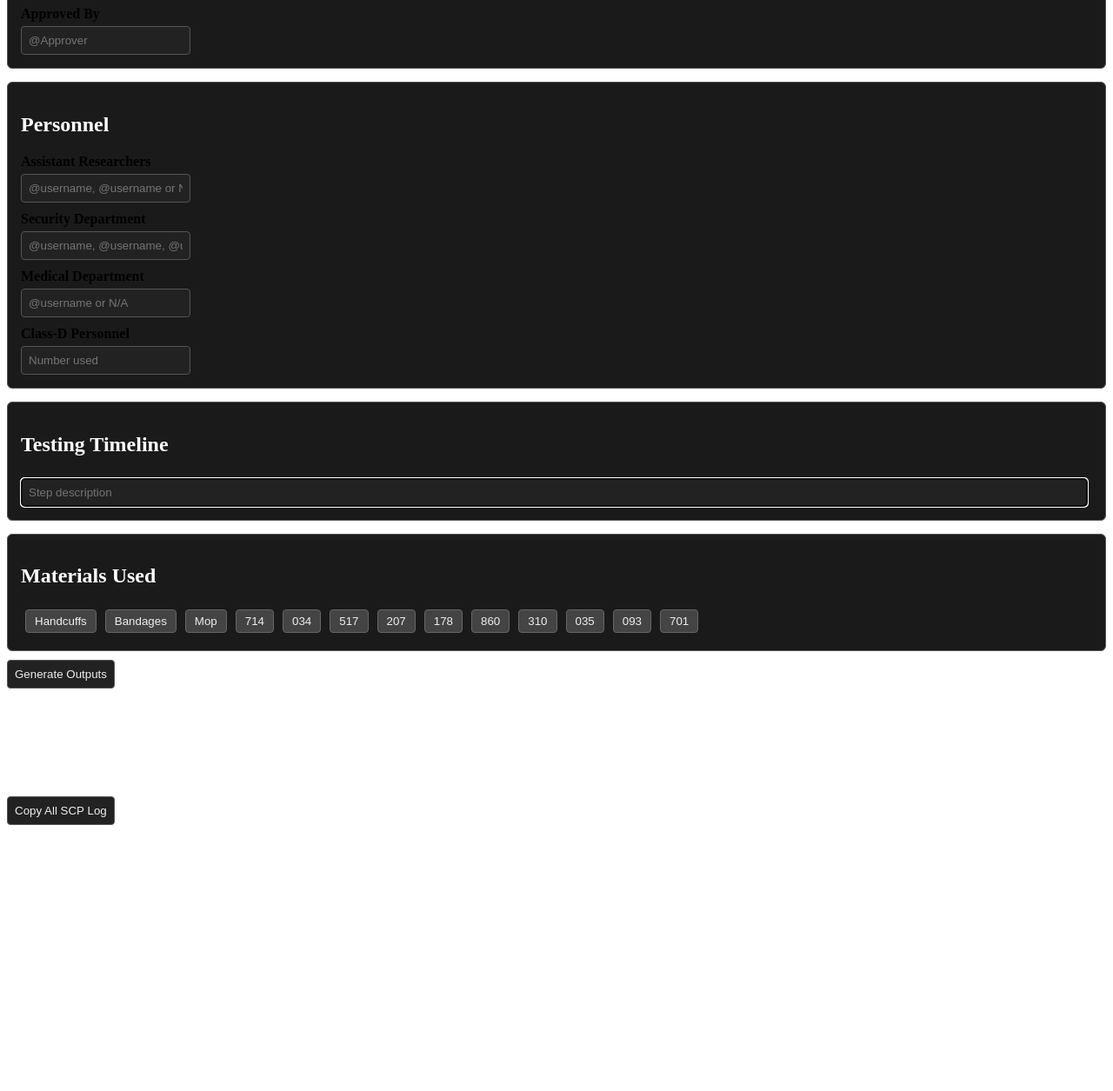
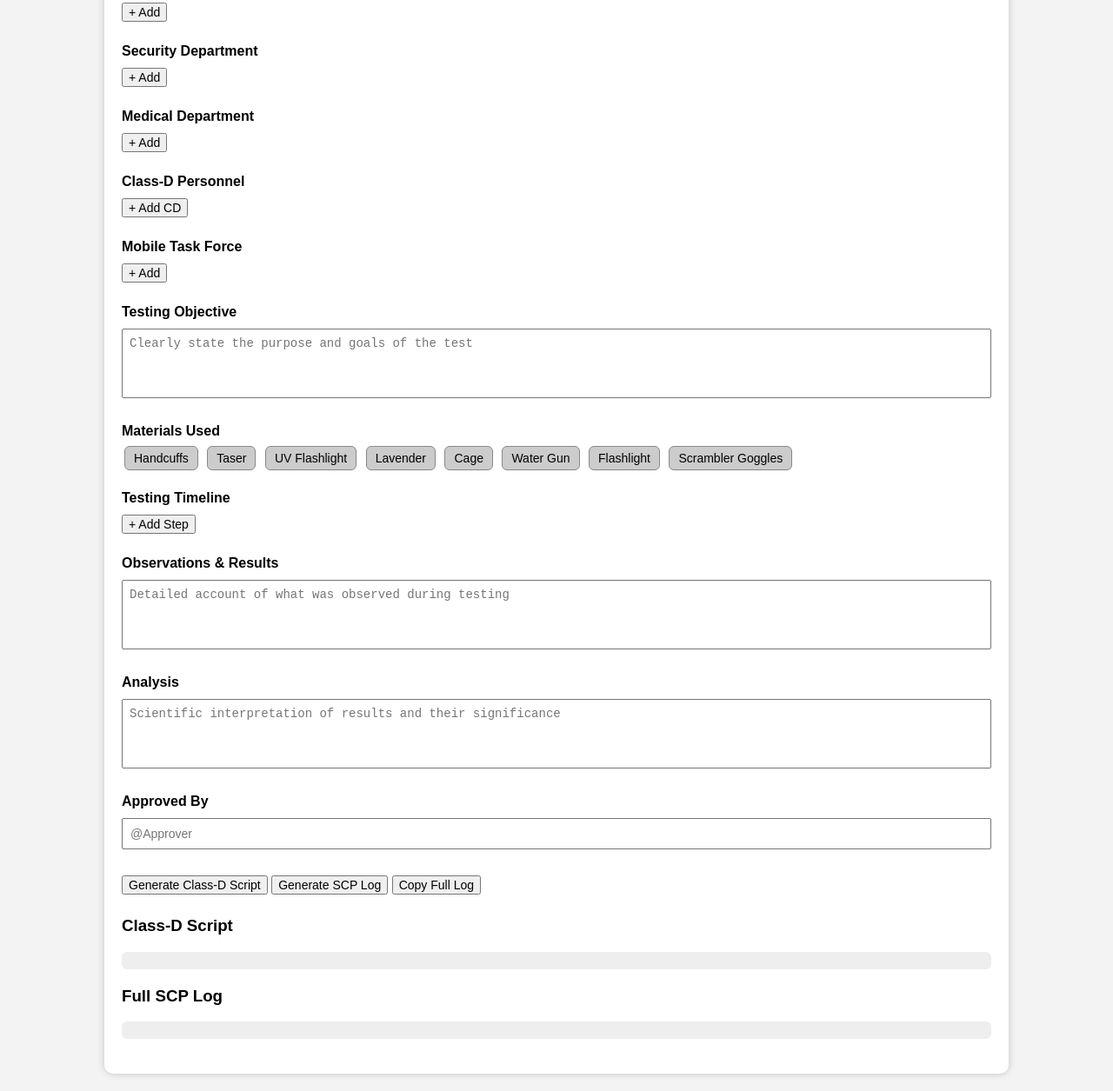
Before and after one commit to nubersgg/SRI, a plain HTML site: page index.html in a window 1280 px wide. Shown: the part 461-1716 px from the top of the page at 87% size. Before the commit the page ends 1418 px from the top, so only its background shows below. Drawn offline with Linux system fonts and the light colour scheme.

Commit message:
Update index.html

```diff
--- a/index.html
+++ b/index.html
@@ -2,210 +2,311 @@
 <html lang="en">
 <head>
 <meta charset="UTF-8">
-<link rel="icon" type="image/png" href="favicon.ico">
+<title>SCP Test Generator</title>
+<link rel="icon" type="image/x-icon" href="main/favicon.ico">
 <style>
+  body {
+    font-family: Arial, sans-serif;
+    background: #f3f3f3;
+    margin: 0;
+    padding: 20px;
+  }
+  h1 { text-align: center; }
+  .container {
+    max-width: 1000px;
+    margin: auto;
+    background: white;
+    padding: 20px;
+    border-radius: 10px;
+    box-shadow: 0 0 8px rgba(0,0,0,0.2);
+  }
+  .section {
+    margin-bottom: 20px;
+  }
+  label {
+    font-weight: bold;
+    display: block;
+    margin-bottom: 5px;
+  }
+  input, textarea, button {
+    font-size: 14px;
+    margin: 5px 0;
+  }
+  input[type="text"] {
+    width: 100%;
+    padding: 8px;
+    box-sizing: border-box;
+  }
+  textarea {
+    width: 100%;
+    min-height: 80px;
+    resize: none;
+    overflow-y: hidden;
+    padding: 8px;
+    box-sizing: border-box;
+  }
+  .dynamic-inputs input {
+    display: block;
+    margin-bottom: 5px;
+  }
+  .output {
+    background: #eee;
+    padding: 10px;
+    border-radius: 6px;
+    white-space: pre-wrap;
+  }
+  .copy-btn {
+    margin-left: 10px;
+    font-size: 12px;
+  }
+  .material-btn {
+    margin: 3px;
+    padding: 5px 10px;
+    border: 1px solid #888;
+    border-radius: 6px;
+    cursor: pointer;
+    background: #ccc;
+  }
+  .material-btn.selected {
+    background: green;
+    color: white;
+  }
+</style>
+</head>
+<body>
+<div class="container">
+  <h1>SCP Test Generator</h1>
+
+  <!-- Tab Name -->
   <div class="section">
     <label>Save/Tab Name</label>
     <input id="tabName" type="text" placeholder="Enter tab name and press Enter">
   </div>
 
-<script>
-document.getElementById("tabName").addEventListener("keydown", function(e) {
-  if (e.key === "Enter") {
-    document.title = this.value || "SCP Test Generator"; // fallback if empty
-  }
-});
-</script>
-body { font-family: Arial, sans-serif; background: #111; color: #eee; padding: 20px; }
-h1,h2 { color: #fff; }
-label { display: block; margin-top: 10px; font-weight: bold; }
-input, textarea, button { margin-top: 5px; padding: 8px; border-radius: 4px; border: 1px solid #555; background: #222; color: #eee; }
-button { cursor: pointer; margin-top: 10px; }
-.section { border:1px solid #555; border-radius:6px; padding:15px; margin-top:15px; background:#1a1a1a; }
-.row { display: flex; gap:10px; flex-wrap: wrap; }
-.row input { flex:1; min-width:100px; }
-.output { margin-top:20px; padding:15px; border:1px solid #444; border-radius:6px; background:#1a1a1a; white-space: pre-wrap; max-width:800px; }
-.line { margin:10px 0; padding:8px; background:#222; border-radius:4px; display:flex; justify-content:space-between; align-items:center; }
-.line span { flex:1; margin-right:10px; }
-.copy-btn { background:#444; border:1px solid #666; padding:5px 10px; border-radius:4px; cursor:pointer; color:#eee; }
-.timeline-step { display:flex; margin-top:5px; }
-.timeline-step input { flex:1; margin-right:5px; }
-.material-btn { margin:5px; background:#444; border:1px solid #666; color:#eee; padding:5px 10px; border-radius:4px; cursor:pointer; }
-.material-btn.selected { background:#28a745; }
-</style>
-</head>
-<body>
-<h1>SCP Test Generator</h1>
+  <!-- Basic Info -->
+  <div class="section">
+    <label>Host</label>
+    <input id="host" type="text" placeholder="@Host">
 
-<!-- Basic Info Row -->
-<div class="section row">
-  <div style="flex:1;"><label>Host</label><input type="text" id="host" placeholder="@YourName"></div>
-  <div style="flex:1;"><label>SCP Number</label><input type="text" id="scp" placeholder="e.g., 096"></div>
-  <div style="flex:1;"><label>Classification</label><input type="text" id="class" placeholder="e.g., KETER"></div>
-</div>
+    <label>SCP</label>
+    <input id="scp" type="text" placeholder="SCP-###">
 
-<!-- Testing Objective & Analysis -->
-<div class="section">
-  <label>Testing Objective</label>
-  <textarea id="goal" placeholder="Clearly state the purpose and goals of the test"></textarea>
-
-  <label>Observations & Results</label>
-  <textarea id="observations" placeholder="Detailed account of what was observed during testing"></textarea>
-
-  <label>Analysis</label>
-  <textarea id="analysis" placeholder="Scientific interpretation of results and their significance"></textarea>
-
-
-<style>
-/* Make textarea full width */
-textarea {
-  width: 100%;           /* take full width of container */
-  box-sizing: border-box; /* include padding and border in width */
-  min-height: 35px;      /* initial height */
-  overflow-y: hidden;     /* hide scrollbar (for auto-resize) */
-}
-</style>
-<script>
-// Auto-resize function
-function autoResizeTextarea(textarea) {
-  textarea.style.height = 'auto';                     // reset height
-  textarea.style.height = textarea.scrollHeight + 'px'; // expand to fit content
-}
-
-// Apply to all 3 textareas
-const textareas = ['goal', 'observations', 'analysis'];
-textareas.forEach(id => {
-  const ta = document.getElementById(id);
-  ta.style.overflowY = 'hidden'; // hide scrollbar
-  ta.addEventListener('input', () => autoResizeTextarea(ta));
-  autoResizeTextarea(ta); // set initial height
-});
-</script>
-
-  <label>Approved By</label>
-  <input type="text" id="approved" placeholder="@Approver">
+    <label>Classification</label>
+    <input id="classification" type="text" placeholder="Euclid/Keter/etc">
   </div>
 
   <!-- Personnel -->
   <div class="section">
-<h2>Personnel</h2>
     <label>Assistant Researchers</label>
-<input type="text" id="assistants" placeholder="@username, @username or N/A">
+    <div id="assistantResearchers" class="dynamic-inputs"></div>
+    <button onclick="addInput('assistantResearchers')">+ Add</button>
+  </div>
+  <div class="section">
     <label>Security Department</label>
-<input type="text" id="security" placeholder="@username, @username, @username">
+    <div id="securityDept" class="dynamic-inputs"></div>
+    <button onclick="addInput('securityDept')">+ Add</button>
+  </div>
+  <div class="section">
     <label>Medical Department</label>
-<input type="text" id="medical" placeholder="@username or N/A">
+    <div id="medicalDept" class="dynamic-inputs"></div>
+    <button onclick="addInput('medicalDept')">+ Add</button>
+  </div>
+  <div class="section">
     <label>Class-D Personnel</label>
-<input type="text" id="classd" placeholder="Number used">
+    <div id="classD" class="dynamic-inputs"></div>
+    <button onclick="addInput('classD', true)">+ Add CD</button>
+  </div>
+  <div class="section">
+    <label>Mobile Task Force</label>
+    <div id="mtf" class="dynamic-inputs"></div>
+    <button onclick="addInput('mtf')">+ Add</button>
+  </div>
+
+  <!-- Testing Objective -->
+  <div class="section">
+    <label>Testing Objective</label>
+    <textarea id="goal" placeholder="Clearly state the purpose and goals of the test"></textarea>
+  </div>
+
+  <!-- Materials -->
+  <div class="section">
+    <label>Materials Used</label>
+    <div id="materials">
+      <button class="material-btn" onclick="toggleMaterial(this)">Handcuffs</button>
+      <button class="material-btn" onclick="toggleMaterial(this)">Taser</button>
+      <button class="material-btn" onclick="toggleMaterial(this)">UV Flashlight</button>
+      <button class="material-btn" onclick="toggleMaterial(this)">Lavender</button>
+      <button class="material-btn" onclick="toggleMaterial(this)">Cage</button>
+      <button class="material-btn" onclick="toggleMaterial(this)">Water Gun</button>
+      <button class="material-btn" onclick="toggleMaterial(this)">Flashlight</button>
+      <button class="material-btn" onclick="toggleMaterial(this)">Scrambler Goggles</button>
+    </div>
   </div>
 
   <!-- Timeline -->
   <div class="section">
-<h2>Testing Timeline</h2>
-<div id="timelineContainer"></div>
+    <label>Testing Timeline</label>
+    <div id="timeline" class="dynamic-inputs"></div>
+    <button onclick="addInput('timeline')">+ Add Step</button>
   </div>
 
-<!-- Materials Used -->
+  <!-- Observations -->
   <div class="section">
-<h2>Materials Used</h2>
-<div id="materialsContainer"></div>
+    <label>Observations & Results</label>
+    <textarea id="observations" placeholder="Detailed account of what was observed during testing"></textarea>
   </div>
 
-<button onclick="generateAll()">Generate Outputs</button>
+  <!-- Analysis -->
+  <div class="section">
+    <label>Analysis</label>
+    <textarea id="analysis" placeholder="Scientific interpretation of results and their significance"></textarea>
+  </div>
 
-<h2>Class-D Script</h2>
-<div id="scriptOutput" class="output" style="display:none;"></div>
+  <!-- Approval -->
+  <div class="section">
+    <label>Approved By</label>
+    <input id="approved" type="text" placeholder="@Approver">
+  </div>
 
-<h2>Full SCP Log</h2>
-<button onclick="copyAllLog()">Copy All SCP Log</button>
-<div id="logOutput" class="output" style="display:none;"></div>
+  <!-- Generate Buttons -->
+  <div class="section">
+    <button onclick="generateClassD()">Generate Class-D Script</button>
+    <button onclick="generateLog()">Generate SCP Log</button>
+    <button onclick="copyAll()">Copy Full Log</button>
+  </div>
+
+  <!-- Output -->
+  <div class="section">
+    <h3>Class-D Script</h3>
+    <div id="classDOutput" class="output"></div>
+  </div>
+  <div class="section">
+    <h3>Full SCP Log</h3>
+    <div id="logOutput" class="output"></div>
+  </div>
+</div>
 
 <script>
-const formatPersonnel=input=>input.trim()===""?"N/A":input.trim();
+/* Tab renaming */
+document.getElementById("tabName").addEventListener("keydown", function(e) {
+  if (e.key === "Enter") {
+    document.title = this.value || "SCP Test Generator";
+  }
+});
 
-const timelineContainer=document.getElementById("timelineContainer");
-function addTimelineStep(value=""){
-  const div=document.createElement("div"); div.className="timeline-step";
-  const input=document.createElement("input"); input.type="text"; input.value=value; input.placeholder="Step description";
-  input.onkeydown=function(e){
-    if(e.key==="Enter"){ e.preventDefault(); addTimelineStep(); this.blur(); timelineContainer.lastChild.querySelector("input").focus(); }
-    else if(e.key==="Backspace" && this.value===""){ e.preventDefault(); if(timelineContainer.children.length>1){ timelineContainer.removeChild(div); timelineContainer.lastChild.querySelector("input").focus(); }}
-  };
-  div.appendChild(input); timelineContainer.appendChild(div); input.focus();
+/* Auto-resize textareas */
+function autoResizeTextarea(textarea) {
+  textarea.style.height = "auto";
+  textarea.style.height = textarea.scrollHeight + "px";
 }
-addTimelineStep(); // start with one step
+["goal","observations","analysis"].forEach(id=>{
+  const ta = document.getElementById(id);
+  ta.style.overflowY = "hidden";
+  ta.addEventListener("input",()=>autoResizeTextarea(ta));
+  autoResizeTextarea(ta);
+});
 
-// Materials Used
-const materialsList=["Handcuffs", "Bandages", "Mop", "714", "034", "517", "207", "178", "860", "310", "035", "093", "701"];
-const materialsContainer=document.getElementById("materialsContainer");
-materialsList.forEach(item=>{
-  const btn=document.createElement("button"); btn.textContent=item; btn.className="material-btn";
-  btn.onclick=()=>{ btn.classList.toggle("selected"); };
-  materialsContainer.appendChild(btn);
+/* Dynamic inputs (timeline + personnel) */
+function addInput(containerId, isClassD=false) {
+  const container = document.getElementById(containerId);
+  const input = document.createElement("input");
+  input.type = "text";
+  if (isClassD) {
+    input.placeholder = "CD" + (container.children.length+1) + " - @player";
+  } else {
+    input.placeholder = "@player";
+  }
+  input.addEventListener("keydown", function(e){
+    if (e.key === "Enter") {
+      e.preventDefault();
+      addInput(containerId, isClassD);
+      container.lastChild.focus();
+    }
+    if (e.key === "Backspace" && this.value === "") {
+      e.preventDefault();
+      this.remove();
+    }
   });
-function getSelectedMaterials(){
-  const selected=[]; document.querySelectorAll("#materialsContainer button.selected").forEach(b=>selected.push(b.textContent));
-  return selected.length>0?selected.join(", "):"N/A";
+  container.appendChild(input);
 }
 
-// Copy functions
-function copyLine(text){navigator.clipboard.writeText(text);}
-function copyAllLog(){navigator.clipboard.writeText(document.getElementById("logOutput").textContent);}
+/* Materials toggle */
+function toggleMaterial(btn) {
+  btn.classList.toggle("selected");
+}
 
-// Generate outputs
-function generateAll(){
-  const host=formatPersonnel(document.getElementById("host").value);
-  const scp=document.getElementById("scp").value||"###";
-  const classification=document.getElementById("class").value||"Unclassified";
-  const goal=document.getElementById("goal").value||"[goal not specified]";
-  const observations=document.getElementById("observations").value||"N/A";
-  const analysis=document.getElementById("analysis").value||"N/A";
-  const approved=formatPersonnel(document.getElementById("approved").value);
-  const assistants=formatPersonnel(document.getElementById("assistants").value);
-  const security=formatPersonnel(document.getElementById("security").value);
-  const medical=formatPersonnel(document.getElementById("medical").value);
-  const classd=formatPersonnel(document.getElementById("classd").value);
-  const materials=getSelectedMaterials();
+/* Copy */
+function copyText(text) {
+  navigator.clipboard.writeText(text);
+}
 
-  // timeline steps
-  let timelineSteps=[];
-  timelineContainer.querySelectorAll("input").forEach((inp,i)=>{ if(inp.value.trim()!=="") timelineSteps.push(`> ${i+1}. ${inp.value.trim()}`); });
-  if(timelineSteps.length===0) timelineSteps=["N/A"];
-
-  // date
-  const today=new Date(); const dateStr=today.toLocaleDateString('en-GB');
-
-  // Class-D Script
-  const scriptLines=[
+/* Generate Class-D script */
+function generateClassD() {
+  const scp = document.getElementById("scp").value;
+  const goal = document.getElementById("goal").value;
+  const lines = [
     `Hello Class-Ds. We will be testing on SCP-${scp}. Please line up.`,
+    ``,
     `The goal of today’s test is to ${goal}.`,
+    ``,
     `Security personnel will ensure your safety, provided you comply with all instructions.`,
+    ``,
     `Any deviation or failure to cooperate will result in immediate termination.`,
+    ``,
     `Do you understand?`
   ];
-  const scriptDiv=document.getElementById("scriptOutput");
-  scriptDiv.innerHTML="";
-  scriptLines.forEach(line=>{
-    const div=document.createElement("div"); div.className="line";
-    const span=document.createElement("span"); span.textContent=line;
-    const button=document.createElement("button"); button.className="copy-btn"; button.textContent="Copy"; button.onclick=()=>copyLine(line);
-    div.appendChild(span); div.appendChild(button); scriptDiv.appendChild(div);
+  let html = "";
+  lines.forEach(line=>{
+    html += `<div>${line} <button class="copy-btn" onclick="copyText('${line.replace(/'/g,"\\'")}')">Copy</button></div>`;
   });
-  scriptDiv.style.display="block";
+  document.getElementById("classDOutput").innerHTML = html;
+}
 
-  // SCP Log
-  const logText=
-`--
-**SCP:** SCP-${scp}
+/* Generate SCP Log */
+function generateLog() {
+  const host = document.getElementById("host").value;
+  const scp = document.getElementById("scp").value;
+  const classification = document.getElementById("classification").value;
+  const approved = document.getElementById("approved").value;
+  const goal = document.getElementById("goal").value;
+  const observations = document.getElementById("observations").value;
+  const analysis = document.getElementById("analysis").value;
+
+  function collect(containerId, prefix="") {
+    const values = Array.from(document.getElementById(containerId).children)
+      .map((i,idx)=> i.value ? (prefix ? prefix+(idx+1)+"-"+i.value : i.value) : "")
+      .filter(v=>v!=="");
+    return values.length ? values.join(", ") : "N/A";
+  }
+
+  const assistant = collect("assistantResearchers");
+  const security = collect("securityDept");
+  const medical = collect("medicalDept");
+  const classD = collect("classD","CD");
+  const mtf = collect("mtf");
+
+  const timeline = Array.from(document.getElementById("timeline").children)
+    .map((i,idx)=> i.value ? `${idx+1}. ${i.value}` : "")
+    .filter(v=>v!=="")
+    .join("\n> ");
+
+  const materials = Array.from(document.querySelectorAll("#materials .selected"))
+    .map(b=>b.innerText)
+    .join(", ") || "N/A";
+
+  const today = new Date().toLocaleDateString();
+
+  const log = `**SCP:** ${scp}
 **Classification:** ${classification}
-**Date:** ${dateStr}
+**Date:** ${today}
 
 **Personnel:**
 > **Lead Researcher:** ${host}
-> **Assistant Researchers:** ${assistants}
+> **Assistant Researchers:** ${assistant}
 > **Security Department:** ${security}
 > **Medical Department:** ${medical}
-> **Class-D Personnel:** ${classd}
+> **Class-D Personnel:** ${classD}
+> **Mobile Task Force:** ${mtf}
 ▬▬▬▬▬▬▬▬▬▬▬▬▬▬▬▬▬▬▬▬▬▬
 
 **Testing Objective:**
@@ -215,21 +316,24 @@ function generateAll(){
 > ${materials}
 
 **Testing Timeline:**
-${timelineSteps.join("\n")}
+> ${timeline}
 
 **Observations & Results:**
 > ${observations}
 ▬▬▬▬▬▬▬▬▬▬▬▬▬▬▬▬▬▬▬▬▬▬
-
 **Analysis:**
 > ${analysis}
 ▬▬▬▬▬▬▬▬▬▬▬▬▬▬▬▬▬▬▬▬▬▬
+**Approved By:** ${approved}
+**Logged By:** ${host}`;
 
-**Approved By:** ${approved}
-**Logged By:** ${host}
---`;
-  const logDiv=document.getElementById("logOutput");
-  logDiv.textContent=logText; logDiv.style.display="block";
+  document.getElementById("logOutput").innerText = log;
+}
+
+/* Copy Full Log */
+function copyAll() {
+  const text = document.getElementById("logOutput").innerText;
+  navigator.clipboard.writeText(text);
 }
 </script>
 </body>
```
Lines whose indentation alone changed are shown as unchanged.
